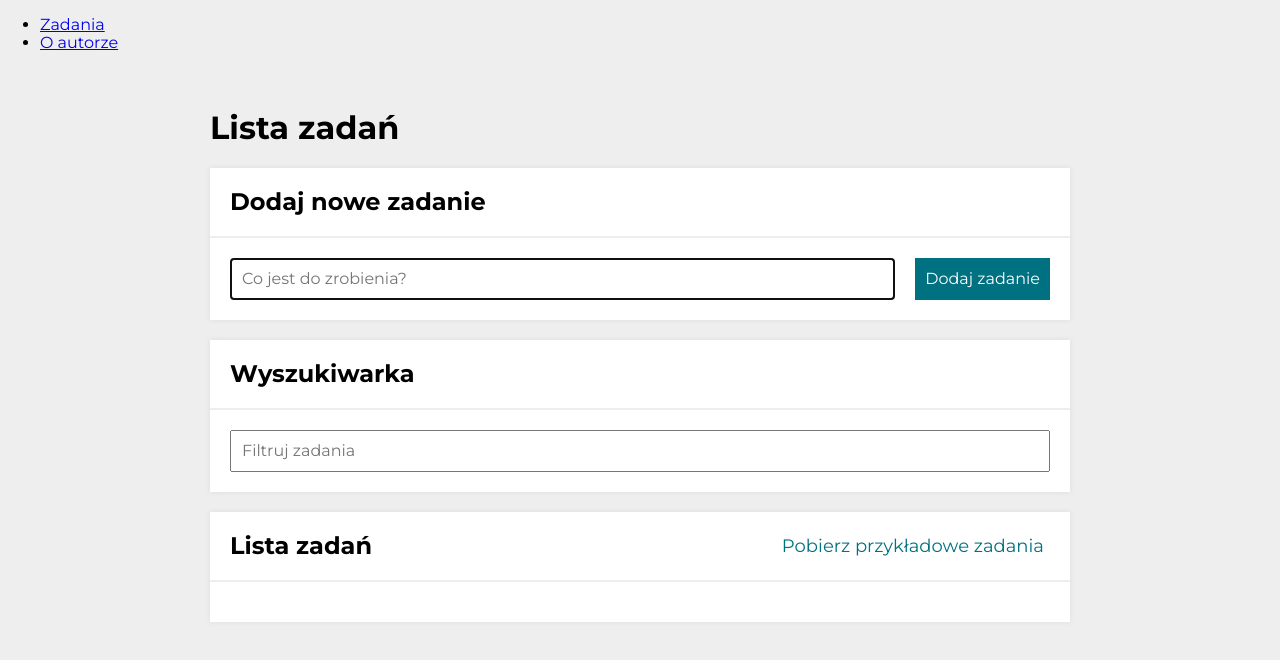
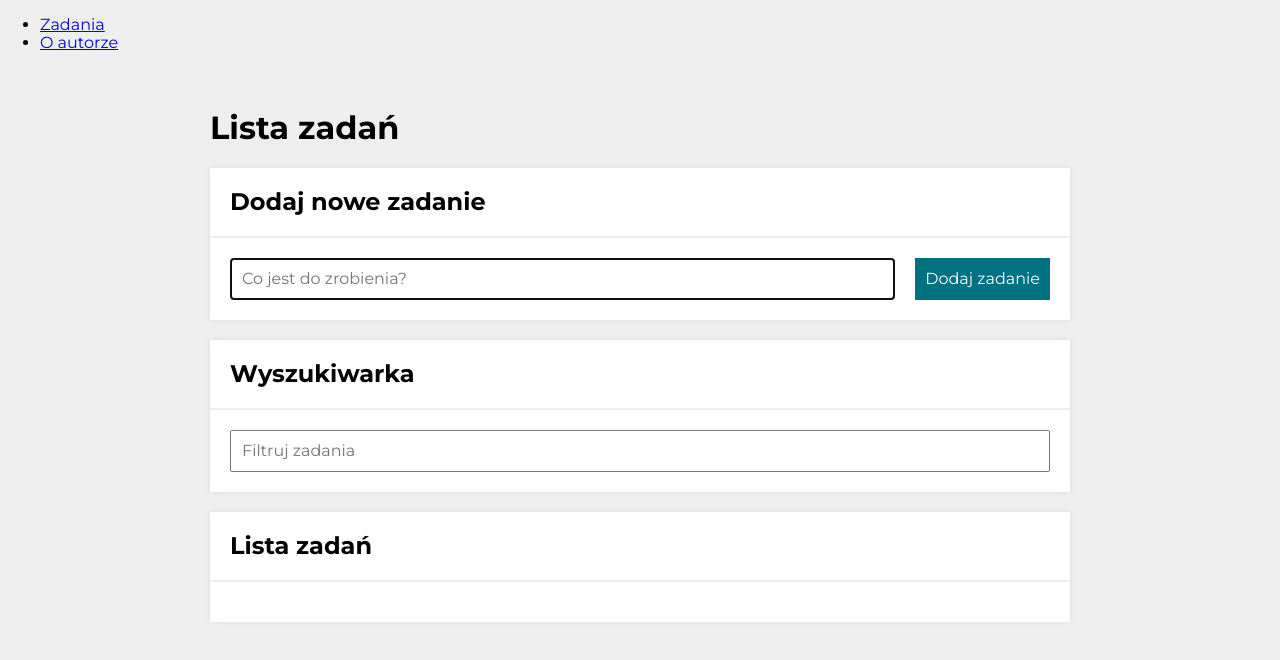
Before and after one commit to bartekdbc/to-do-list-react, a React (Create React App) app: page /#/zadania in a window 1280 px wide. Shown: the top 660 px of the page. Built offline with nearby package versions, Linux system fonts and the light colour scheme.

Commit message:
separate Button from Buttons

```diff
--- /dev/null
+++ b/src/common/Button/styled.js
@@ -0,0 +1,25 @@
+import styled from "styled-components";
+
+export const Button = styled.button`
+  background: transparent;
+  color: ${({ theme }) => theme.color.teal};
+  border: none;
+  font-size: 18px;
+  text-align: center;
+  max-height: 40px;
+  cursor: pointer;
+  transition: filter 0.3s;
+
+  @media (max-width: ${({ theme }) => theme.breakpoint.mobileMax}px) {
+    flex-basis: 100%;
+    margin: 10px;
+  }
+
+  &:hover {
+    filter: brightness(110%);
+  }
+
+  &:active {
+    filter: brightness(120%);
+  }
+`;
--- a/src/features/tasks/TasksPage/Buttons/index.js
+++ b/src/features/tasks/TasksPage/Buttons/index.js
@@ -6,9 +6,8 @@ import {
   selectAreTasksEmpty,
   selectHideDoneTasks,
   selectAllTasksDone,
-  fetchExampleTasks,
 } from "../../tasksSlice";
-import { Wrapper, Button } from "./styled";
+import { Wrapper, StyledButton } from "./styled";
 
 const Buttons = () => {
   const areTasksEmpty = useSelector(selectAreTasksEmpty);
@@ -18,20 +17,17 @@ const Buttons = () => {
   const dispatch = useDispatch();
   return (
     <Wrapper>
-      <Button onClick={() => dispatch(fetchExampleTasks())}>
-        Pobierz przykładowe zadania
-      </Button>
       {!areTasksEmpty && (
         <>
-          <Button onClick={() => dispatch(toggleHideDone())}>
+          <StyledButton onClick={() => dispatch(toggleHideDone())}>
             {hideDoneTasks ? "Pokaż" : "Ukryj"} ukończone
-          </Button>
-          <Button
+          </StyledButton>
+          <StyledButton
             onClick={() => dispatch(setAllDone())}
             disabled={allTasksDone}
           >
             Ukończ wszystkie
-          </Button>
+          </StyledButton>
         </>
       )}
     </Wrapper>
--- a/src/features/tasks/TasksPage/Buttons/styled.js
+++ b/src/features/tasks/TasksPage/Buttons/styled.js
@@ -1,33 +1,12 @@
 import styled from "styled-components";
+import { Button } from "../../../../common/Button/styled";
 
 export const Wrapper = styled.div`
   display: flex;
   flex-wrap: wrap;
 `;
 
-export const Button = styled.button`
-  background: transparent;
-  color: ${({ theme }) => theme.color.teal};
-  border: none;
-  font-size: 18px;
-  text-align: center;
-  max-height: 40px;
-  cursor: pointer;
-  transition: filter 0.3s;
-
-  @media (max-width: ${({theme}) => theme.breakpoint.mobileMax}px) {
-    flex-basis: 100%;
-    margin: 10px;
-  }
-
-  &:hover {
-    filter: brightness(110%);
-  }
-
-  &:active {
-    filter: brightness(120%);
-  }
-
+export const StyledButton = styled(Button)`
   &:disabled {
     color: ${({ theme }) => theme.color.silver};
     cursor: not-allowed;
```
